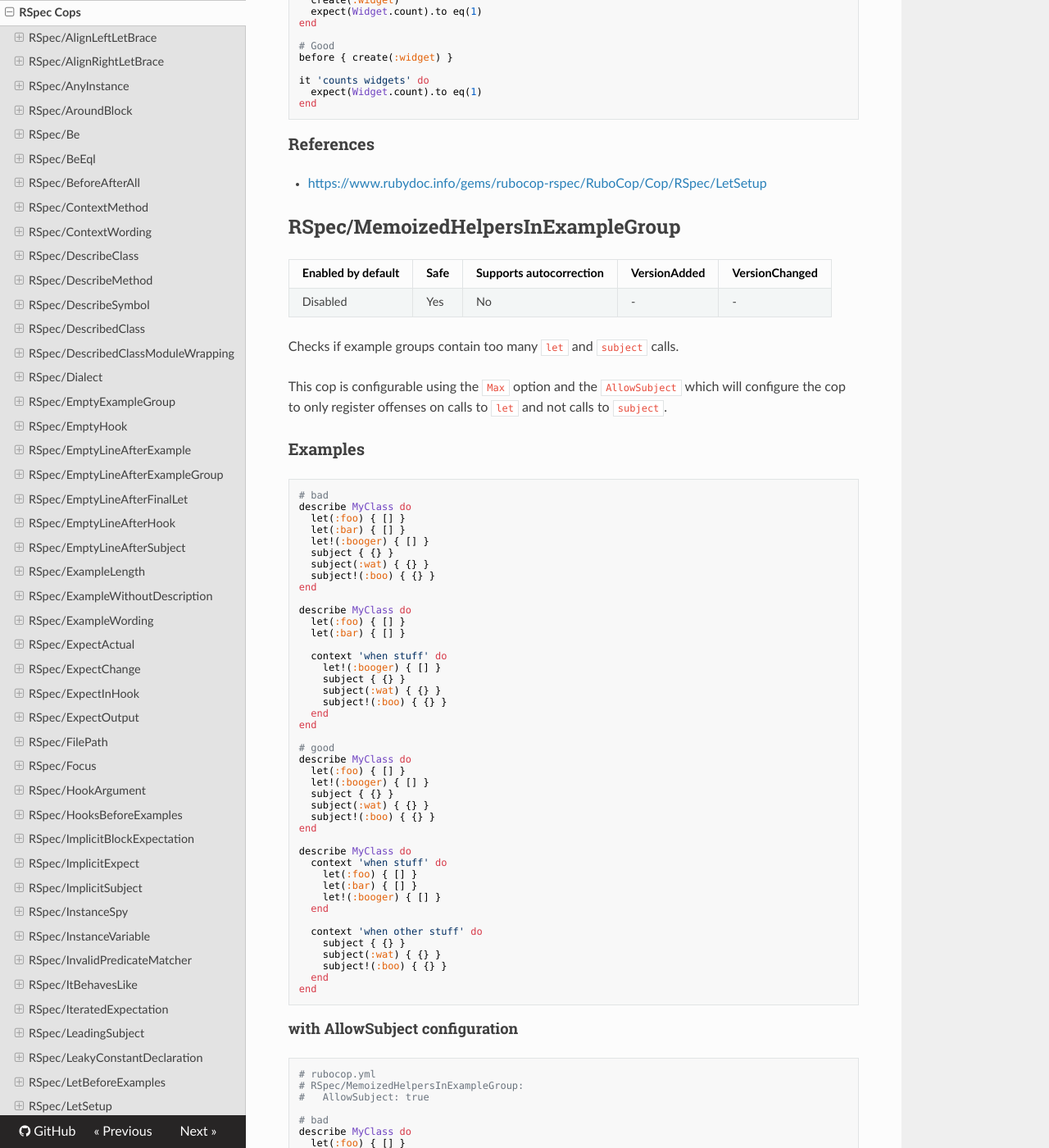
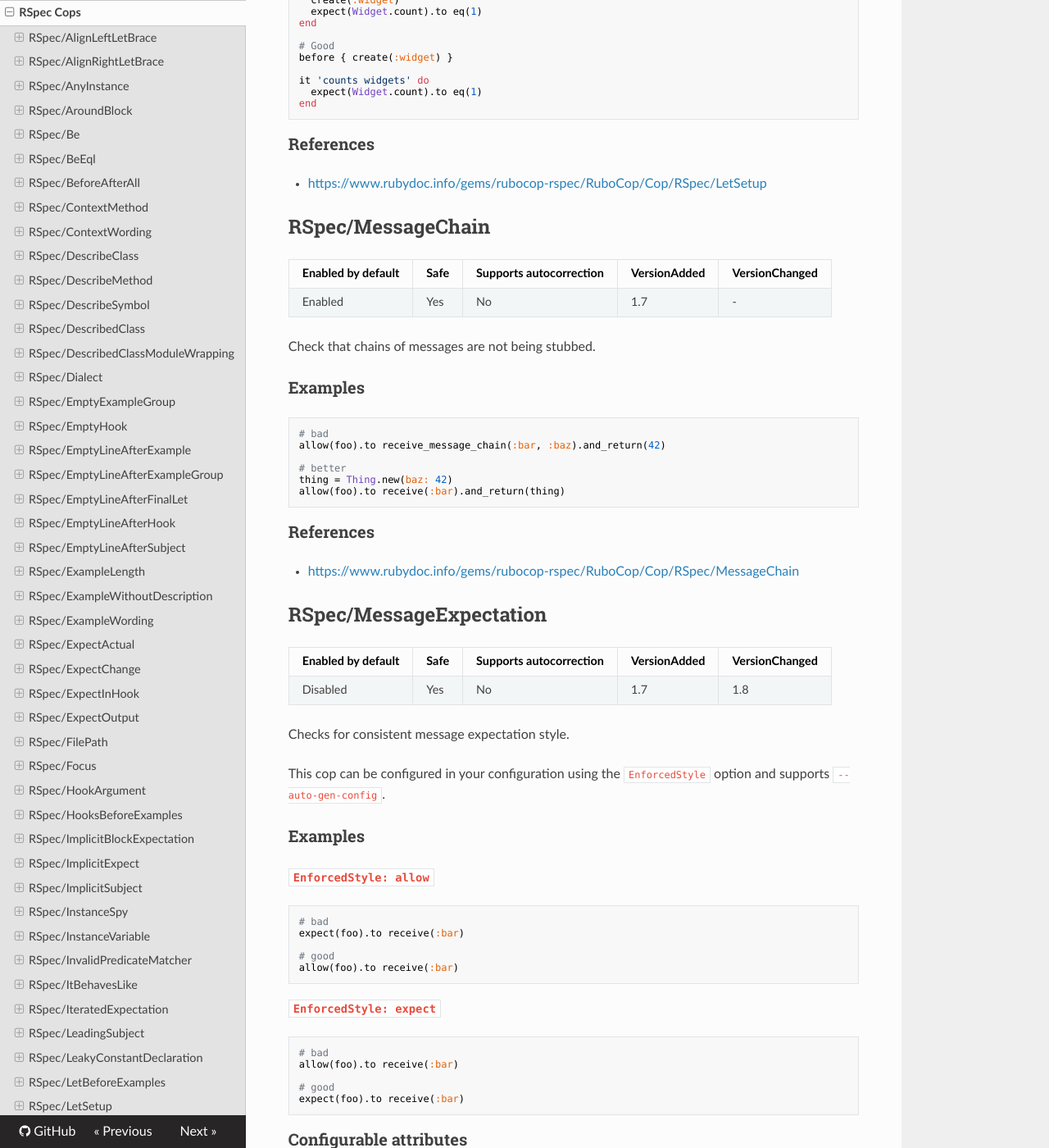
Before and after one commit to rubocop/rubocop-rspec, an MkDocs documentation site: the page built from manual/cops_rspec.md, in a window 1280 px wide and 1400 px high, scrolled down 36017 px. Shown: the whole window at 82% size. Built offline with MkDocs 1.6.1, drawn with Linux system fonts in a browser that asks for light colours; nearby versions of some CDN libraries; old or Windows-style settings are respelled for this version of MkDocs; some of the changed text lies outside the part shown.

Commit message:
Update the manual

````diff
--- a/manual/cops_rspec.md
+++ b/manual/cops_rspec.md
@@ -1890,7 +1890,236 @@ end
 
 * [https://www.rubydoc.info/gems/rubocop-rspec/RuboCop/Cop/RSpec/LetSetup](https://www.rubydoc.info/gems/rubocop-rspec/RuboCop/Cop/RSpec/LetSetup)
 
-## RSpec/MemoizedHelpersInExampleGroup
+## RSpec/MessageChain
+
+Enabled by default | Safe | Supports autocorrection | VersionAdded | VersionChanged
+--- | --- | --- | --- | ---
+Enabled | Yes | No | 1.7 | -
+
+Check that chains of messages are not being stubbed.
+
+### Examples
+
+```ruby
+# bad
+allow(foo).to receive_message_chain(:bar, :baz).and_return(42)
+
+# better
+thing = Thing.new(baz: 42)
+allow(foo).to receive(:bar).and_return(thing)
+```
+
+### References
+
+* [https://www.rubydoc.info/gems/rubocop-rspec/RuboCop/Cop/RSpec/MessageChain](https://www.rubydoc.info/gems/rubocop-rspec/RuboCop/Cop/RSpec/MessageChain)
+
+## RSpec/MessageExpectation
+
+Enabled by default | Safe | Supports autocorrection | VersionAdded | VersionChanged
+--- | --- | --- | --- | ---
+Disabled | Yes | No | 1.7 | 1.8
+
+Checks for consistent message expectation style.
+
+This cop can be configured in your configuration using the
+`EnforcedStyle` option and supports `--auto-gen-config`.
+
+### Examples
+
+#### `EnforcedStyle: allow`
+
+```ruby
+# bad
+expect(foo).to receive(:bar)
+
+# good
+allow(foo).to receive(:bar)
+```
+#### `EnforcedStyle: expect`
+
+```ruby
+# bad
+allow(foo).to receive(:bar)
+
+# good
+expect(foo).to receive(:bar)
+```
+
+### Configurable attributes
+
+Name | Default value | Configurable values
+--- | --- | ---
+EnforcedStyle | `allow` | `allow`, `expect`
+
+### References
+
+* [https://www.rubydoc.info/gems/rubocop-rspec/RuboCop/Cop/RSpec/MessageExpectation](https://www.rubydoc.info/gems/rubocop-rspec/RuboCop/Cop/RSpec/MessageExpectation)
+
+## RSpec/MessageSpies
+
+Enabled by default | Safe | Supports autocorrection | VersionAdded | VersionChanged
+--- | --- | --- | --- | ---
+Enabled | Yes | No | 1.9 | -
+
+Checks that message expectations are set using spies.
+
+This cop can be configured in your configuration using the
+`EnforcedStyle` option and supports `--auto-gen-config`.
+
+### Examples
+
+#### `EnforcedStyle: have_received`
+
+```ruby
+# bad
+expect(foo).to receive(:bar)
+
+# good
+expect(foo).to have_received(:bar)
+```
+#### `EnforcedStyle: receive`
+
+```ruby
+# bad
+expect(foo).to have_received(:bar)
+
+# good
+expect(foo).to receive(:bar)
+```
+
+### Configurable attributes
+
+Name | Default value | Configurable values
+--- | --- | ---
+EnforcedStyle | `have_received` | `have_received`, `receive`
+
+### References
+
+* [https://www.rubydoc.info/gems/rubocop-rspec/RuboCop/Cop/RSpec/MessageSpies](https://www.rubydoc.info/gems/rubocop-rspec/RuboCop/Cop/RSpec/MessageSpies)
+
+## RSpec/MissingExampleGroupArgument
+
+Enabled by default | Safe | Supports autocorrection | VersionAdded | VersionChanged
+--- | --- | --- | --- | ---
+Enabled | Yes | No | 1.28 | -
+
+Checks that the first argument to an example group is not empty.
+
+### Examples
+
+```ruby
+# bad
+describe do
+end
+
+RSpec.describe do
+end
+
+# good
+describe TestedClass do
+end
+
+describe "A feature example" do
+end
+```
+
+### References
+
+* [https://www.rubydoc.info/gems/rubocop-rspec/RuboCop/Cop/RSpec/MissingExampleGroupArgument](https://www.rubydoc.info/gems/rubocop-rspec/RuboCop/Cop/RSpec/MissingExampleGroupArgument)
+
+## RSpec/MultipleDescribes
+
+Enabled by default | Safe | Supports autocorrection | VersionAdded | VersionChanged
+--- | --- | --- | --- | ---
+Enabled | Yes | No | 1.0 | -
+
+Checks for multiple top-level example groups.
+
+Multiple descriptions for the same class or module should either
+be nested or separated into different test files.
+
+### Examples
+
+```ruby
+# bad
+describe MyClass, '.do_something' do
+end
+describe MyClass, '.do_something_else' do
+end
+
+# good
+describe MyClass do
+  describe '.do_something' do
+  end
+  describe '.do_something_else' do
+  end
+end
+```
+
+### References
+
+* [https://www.rubydoc.info/gems/rubocop-rspec/RuboCop/Cop/RSpec/MultipleDescribes](https://www.rubydoc.info/gems/rubocop-rspec/RuboCop/Cop/RSpec/MultipleDescribes)
+
+## RSpec/MultipleExpectations
+
+Enabled by default | Safe | Supports autocorrection | VersionAdded | VersionChanged
+--- | --- | --- | --- | ---
+Enabled | Yes | No | 1.7 | 1.21
+
+Checks if examples contain too many `expect` calls.
+
+This cop is configurable using the `Max` option
+and works with `--auto-gen-config`.
+
+### Examples
+
+```ruby
+# bad
+describe UserCreator do
+  it 'builds a user' do
+    expect(user.name).to eq("John")
+    expect(user.age).to eq(22)
+  end
+end
+
+# good
+describe UserCreator do
+  it 'sets the users name' do
+    expect(user.name).to eq("John")
+  end
+
+  it 'sets the users age' do
+    expect(user.age).to eq(22)
+  end
+end
+```
+#### configuration
+
+```ruby
+# .rubocop.yml
+# RSpec/MultipleExpectations:
+#   Max: 2
+
+# not flagged by rubocop
+describe UserCreator do
+  it 'builds a user' do
+    expect(user.name).to eq("John")
+    expect(user.age).to eq(22)
+  end
+end
+```
+
+### Configurable attributes
+
+Name | Default value | Configurable values
+--- | --- | ---
+Max | `1` | Integer
+
+### References
+
+* [https://www.rubydoc.info/gems/rubocop-rspec/RuboCop/Cop/RSpec/MultipleExpectations](https://www.rubydoc.info/gems/rubocop-rspec/RuboCop/Cop/RSpec/MultipleExpectations)
+
+## RSpec/MultipleMemoizedHelpers
 
 Enabled by default | Safe | Supports autocorrection | VersionAdded | VersionChanged
 --- | --- | --- | --- | ---
@@ -1909,31 +2138,31 @@ which will configure the cop to only register offenses on calls to
 describe MyClass do
   let(:foo) { [] }
   let(:bar) { [] }
-  let!(:booger) { [] }
-  subject { {} }
-  subject(:wat) { {} }
-  subject!(:boo) { {} }
+  let!(:baz) { [] }
+  let(:qux) { [] }
+  let(:quux) { [] }
+  subject(:quuz) { {} }
 end
 
 describe MyClass do
   let(:foo) { [] }
   let(:bar) { [] }
+  let!(:baz) { [] }
 
   context 'when stuff' do
-    let!(:booger) { [] }
-    subject { {} }
-    subject(:wat) { {} }
-    subject!(:boo) { {} }
+    let(:qux) { [] }
+    let(:quux) { [] }
+    subject(:quuz) { {} }
   end
 end
 
 # good
 describe MyClass do
-  let(:foo) { [] }
-  let!(:booger) { [] }
-  subject { {} }
-  subject(:wat) { {} }
-  subject!(:boo) { {} }
+  let(:bar) { [] }
+  let!(:baz) { [] }
+  let(:qux) { [] }
+  let(:quux) { [] }
+  subject(:quuz) { {} }
 end
 
 describe MyClass do
@@ -1944,44 +2173,34 @@ describe MyClass do
   end
 
   context 'when other stuff' do
-    subject { {} }
-    subject(:wat) { {} }
-    subject!(:boo) { {} }
-  end
-end
-```
-#### with AllowSubject configuration
+    let(:qux) { [] }
+    let(:quux) { [] }
+    subject(:quuz) { {} }
+  end
+end
+```
+#### when disabling AllowSubject configuration
 
 ```ruby
 # rubocop.yml
-# RSpec/MemoizedHelpersInExampleGroup:
+# RSpec/MultipleMemoizedHelpers:
 #   AllowSubject: true
 
-# bad
+# good
 describe MyClass do
+  subject { {} }
   let(:foo) { [] }
   let(:bar) { [] }
-  let!(:booger) { [] }
-  let(:subject) { {} }
-  let(:wat) { {} }
-  let!(:boo) { {} }
-end
-
-# good
-describe MyClass do
-  let(:foo) { [] }
-  let(:bar) { [] }
-  let!(:booger) { [] }
-  subject { {} }
-  subject(:wat) { {} }
-  subject!(:boo) { {} }
+  let!(:baz) { [] }
+  let(:qux) { [] }
+  let(:quux) { [] }
 end
 ```
 #### with Max configuration
 
 ```ruby
 # rubocop.yml
-# RSpec/MemoizedHelpersInExampleGroup:
+# RSpec/MultipleMemoizedHelpers:
 #   Max: 0
 
 # bad
@@ -2004,236 +2223,7 @@ Max | `5` | Integer
 
 ### References
 
-* [https://www.rubydoc.info/gems/rubocop-rspec/RuboCop/Cop/RSpec/MemoizedHelpersInExampleGroup](https://www.rubydoc.info/gems/rubocop-rspec/RuboCop/Cop/RSpec/MemoizedHelpersInExampleGroup)
-
-## RSpec/MessageChain
-
-Enabled by default | Safe | Supports autocorrection | VersionAdded | VersionChanged
---- | --- | --- | --- | ---
-Enabled | Yes | No | 1.7 | -
-
-Check that chains of messages are not being stubbed.
-
-### Examples
-
-```ruby
-# bad
-allow(foo).to receive_message_chain(:bar, :baz).and_return(42)
-
-# better
-thing = Thing.new(baz: 42)
-allow(foo).to receive(:bar).and_return(thing)
-```
-
-### References
-
-* [https://www.rubydoc.info/gems/rubocop-rspec/RuboCop/Cop/RSpec/MessageChain](https://www.rubydoc.info/gems/rubocop-rspec/RuboCop/Cop/RSpec/MessageChain)
-
-## RSpec/MessageExpectation
-
-Enabled by default | Safe | Supports autocorrection | VersionAdded | VersionChanged
---- | --- | --- | --- | ---
-Disabled | Yes | No | 1.7 | 1.8
-
-Checks for consistent message expectation style.
-
-This cop can be configured in your configuration using the
-`EnforcedStyle` option and supports `--auto-gen-config`.
-
-### Examples
-
-#### `EnforcedStyle: allow`
-
-```ruby
-# bad
-expect(foo).to receive(:bar)
-
-# good
-allow(foo).to receive(:bar)
-```
-#### `EnforcedStyle: expect`
-
-```ruby
-# bad
-allow(foo).to receive(:bar)
-
-# good
-expect(foo).to receive(:bar)
-```
-
-### Configurable attributes
-
-Name | Default value | Configurable values
---- | --- | ---
-EnforcedStyle | `allow` | `allow`, `expect`
-
-### References
-
-* [https://www.rubydoc.info/gems/rubocop-rspec/RuboCop/Cop/RSpec/MessageExpectation](https://www.rubydoc.info/gems/rubocop-rspec/RuboCop/Cop/RSpec/MessageExpectation)
-
-## RSpec/MessageSpies
-
-Enabled by default | Safe | Supports autocorrection | VersionAdded | VersionChanged
---- | --- | --- | --- | ---
-Enabled | Yes | No | 1.9 | -
-
-Checks that message expectations are set using spies.
-
-This cop can be configured in your configuration using the
-`EnforcedStyle` option and supports `--auto-gen-config`.
-
-### Examples
-
-#### `EnforcedStyle: have_received`
-
-```ruby
-# bad
-expect(foo).to receive(:bar)
-
-# good
-expect(foo).to have_received(:bar)
-```
-#### `EnforcedStyle: receive`
-
-```ruby
-# bad
-expect(foo).to have_received(:bar)
-
-# good
-expect(foo).to receive(:bar)
-```
-
-### Configurable attributes
-
-Name | Default value | Configurable values
---- | --- | ---
-EnforcedStyle | `have_received` | `have_received`, `receive`
-
-### References
-
-* [https://www.rubydoc.info/gems/rubocop-rspec/RuboCop/Cop/RSpec/MessageSpies](https://www.rubydoc.info/gems/rubocop-rspec/RuboCop/Cop/RSpec/MessageSpies)
-
-## RSpec/MissingExampleGroupArgument
-
-Enabled by default | Safe | Supports autocorrection | VersionAdded | VersionChanged
---- | --- | --- | --- | ---
-Enabled | Yes | No | 1.28 | -
-
-Checks that the first argument to an example group is not empty.
-
-### Examples
-
-```ruby
-# bad
-describe do
-end
-
-RSpec.describe do
-end
-
-# good
-describe TestedClass do
-end
-
-describe "A feature example" do
-end
-```
-
-### References
-
-* [https://www.rubydoc.info/gems/rubocop-rspec/RuboCop/Cop/RSpec/MissingExampleGroupArgument](https://www.rubydoc.info/gems/rubocop-rspec/RuboCop/Cop/RSpec/MissingExampleGroupArgument)
-
-## RSpec/MultipleDescribes
-
-Enabled by default | Safe | Supports autocorrection | VersionAdded | VersionChanged
---- | --- | --- | --- | ---
-Enabled | Yes | No | 1.0 | -
-
-Checks for multiple top-level example groups.
-
-Multiple descriptions for the same class or module should either
-be nested or separated into different test files.
-
-### Examples
-
-```ruby
-# bad
-describe MyClass, '.do_something' do
-end
-describe MyClass, '.do_something_else' do
-end
-
-# good
-describe MyClass do
-  describe '.do_something' do
-  end
-  describe '.do_something_else' do
-  end
-end
-```
-
-### References
-
-* [https://www.rubydoc.info/gems/rubocop-rspec/RuboCop/Cop/RSpec/MultipleDescribes](https://www.rubydoc.info/gems/rubocop-rspec/RuboCop/Cop/RSpec/MultipleDescribes)
-
-## RSpec/MultipleExpectations
-
-Enabled by default | Safe | Supports autocorrection | VersionAdded | VersionChanged
---- | --- | --- | --- | ---
-Enabled | Yes | No | 1.7 | 1.21
-
-Checks if examples contain too many `expect` calls.
-
-This cop is configurable using the `Max` option
-and works with `--auto-gen-config`.
-
-### Examples
-
-```ruby
-# bad
-describe UserCreator do
-  it 'builds a user' do
-    expect(user.name).to eq("John")
-    expect(user.age).to eq(22)
-  end
-end
-
-# good
-describe UserCreator do
-  it 'sets the users name' do
-    expect(user.name).to eq("John")
-  end
-
-  it 'sets the users age' do
-    expect(user.age).to eq(22)
-  end
-end
-```
-#### configuration
-
-```ruby
-# .rubocop.yml
-# RSpec/MultipleExpectations:
-#   Max: 2
-
-# not flagged by rubocop
-describe UserCreator do
-  it 'builds a user' do
-    expect(user.name).to eq("John")
-    expect(user.age).to eq(22)
-  end
-end
-```
-
-### Configurable attributes
-
-Name | Default value | Configurable values
---- | --- | ---
-Max | `1` | Integer
-
-### References
-
-* [https://www.rubydoc.info/gems/rubocop-rspec/RuboCop/Cop/RSpec/MultipleExpectations](https://www.rubydoc.info/gems/rubocop-rspec/RuboCop/Cop/RSpec/MultipleExpectations)
+* [https://www.rubydoc.info/gems/rubocop-rspec/RuboCop/Cop/RSpec/MultipleMemoizedHelpers](https://www.rubydoc.info/gems/rubocop-rspec/RuboCop/Cop/RSpec/MultipleMemoizedHelpers)
 
 ## RSpec/MultipleSubjects
 
````
Also changed, not shown: manual/cops.md (+1 -1 lines).
